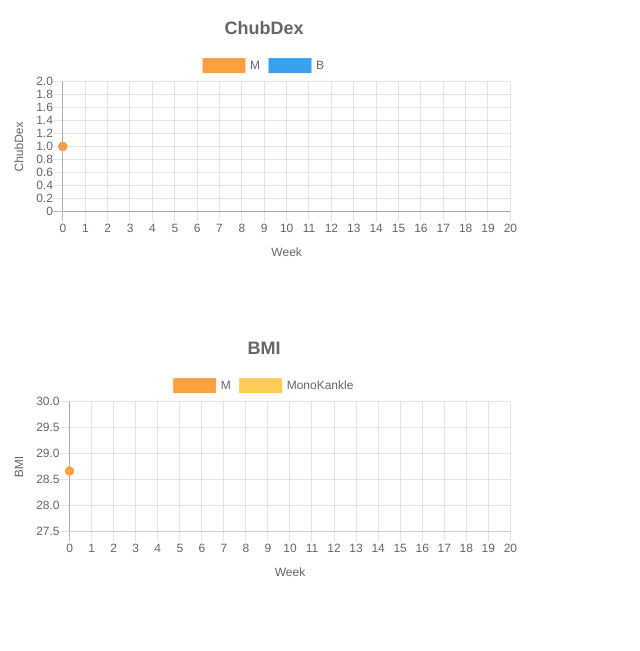
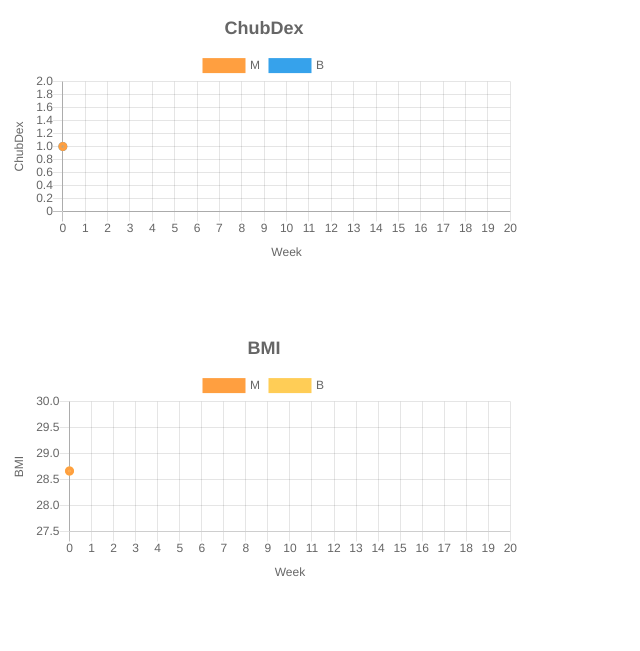
Before and after one commit to 8o8/phatboiz, a plain HTML site: page index.html in a window 1280 px wide. Shown: the whole page, without its empty margins (0-640 px from the left). Drawn offline with nearby package versions, Linux system fonts and the light colour scheme.

Commit message:
Change name

```diff
--- a/index.html
+++ b/index.html
@@ -62,7 +62,7 @@
     // Ben
     kg = [98.1]
     const benMass = new massFraction("B", "blue", kg)
-    const benBMI = new bmi("MonoKankle", "yellow", kg, 1.85) // set ben's height here
+    const benBMI = new bmi("B", "yellow", kg, 1.85) // set ben's height here
 
     // can add same block as above for new competitors
 
```
